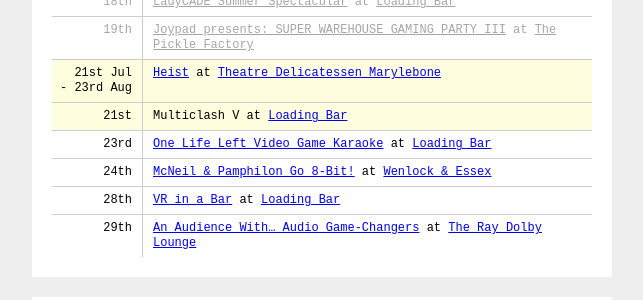
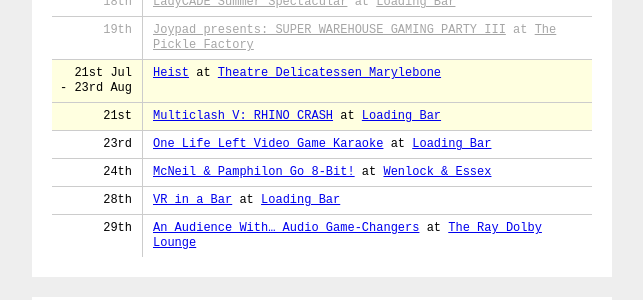
Before and after one commit to thomasmarshall/londongamediary.com, a Jekyll site: the page built from index.html, in a window 1280 px wide. Shown: the part 586-886 px from the top of the page, without its empty margins (318-961 px from the left). Built offline with Jekyll 4.4.1, drawn with Linux system fonts in a browser that asks for light colours; nearby versions of some CDN libraries.

Commit message:
Update events.yml

```diff
--- a/_data/events.yml
+++ b/_data/events.yml
@@ -73,7 +73,8 @@
   starts_at: 2014-07-21
   ends_at: 2014-08-23
 
-- title: "Multiclash V"
+- title: "Multiclash V: RHINO CRASH"
+  link: "http://www.meetup.com/London-Indie-Game-Developers/events/195096182/"
   location: "[Loading Bar](http://twitter.com/drinkrelaxplay)"
   date: 2014-07-21
 
@@ -98,13 +99,13 @@
   date: 2014-07-29
 
 
-
 # August
 
 - title: "BAFTA Games Showcase: Bedlam"
   link: "https://bafta.ticketsolve.com/shows/873518446/events?show_id=873518446"
   location: "[The Princess Anne Theatre](http://www.bafta.org/venue-hire/rooms/the-princess-anne-theatre,1965,BA.html)"
   date: 2014-08-05
+
 
 # September
 
```
